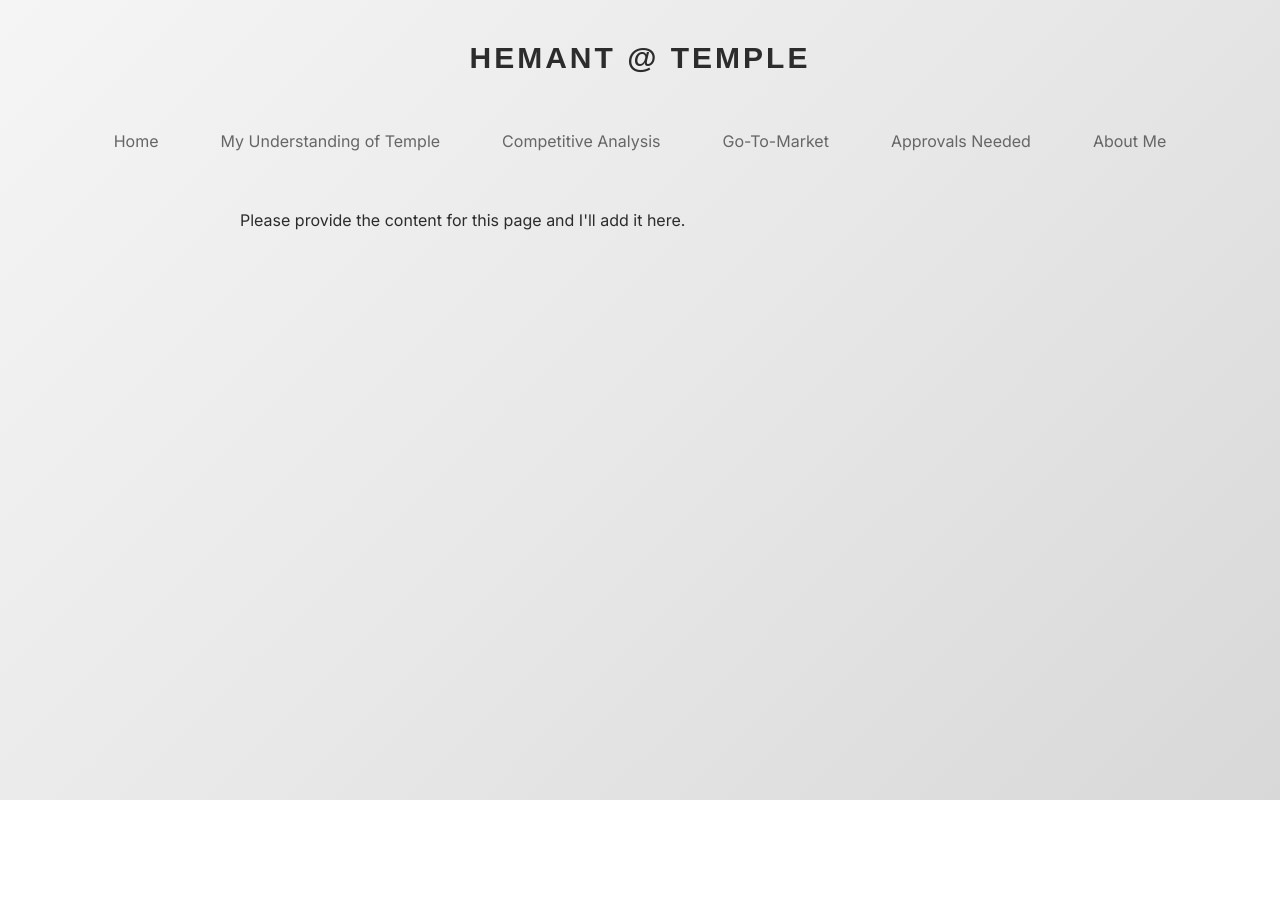
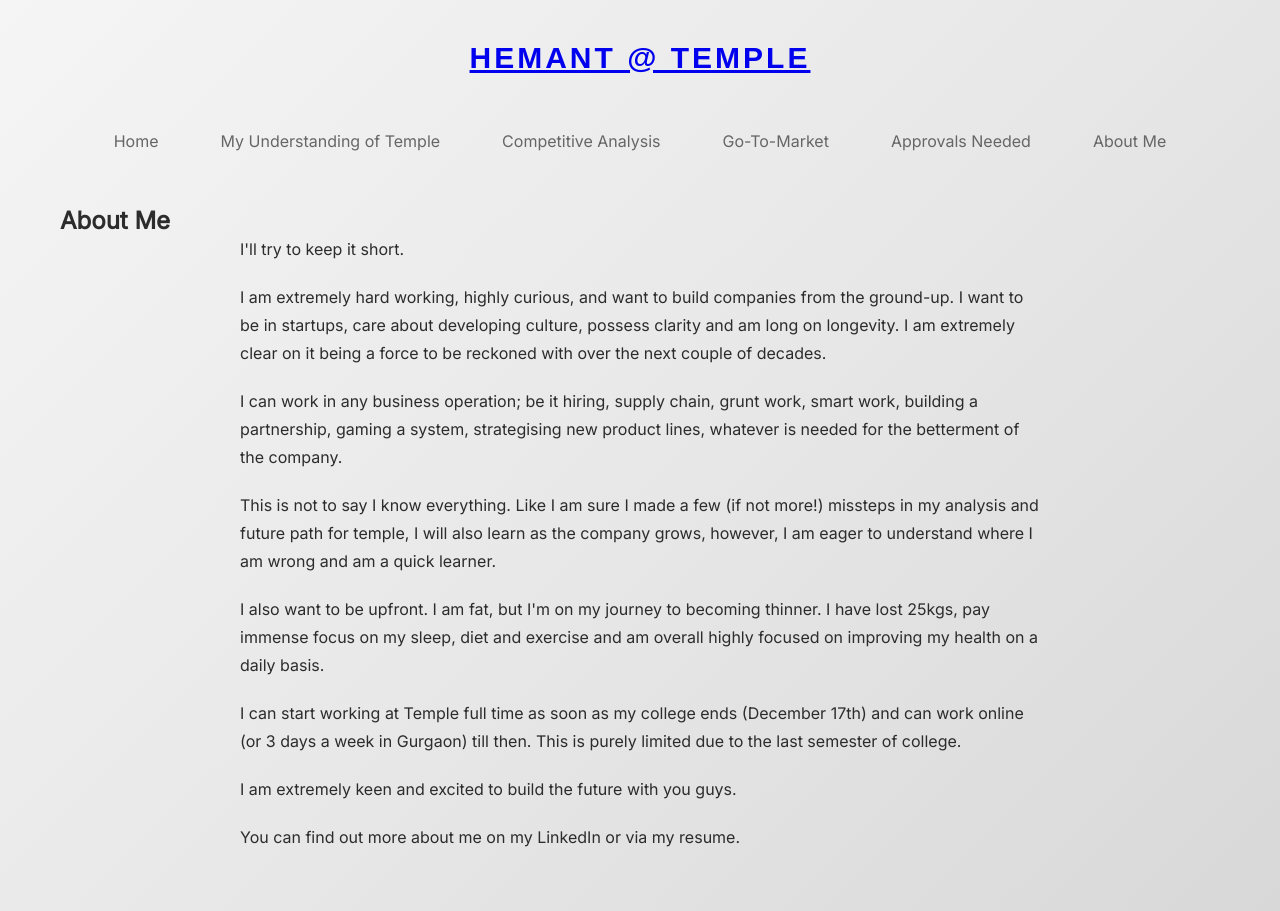
Before and after one commit to hemantgdev/hg-temple, a website built with Vite: page about.html in a window 1280 px wide. Before the commit the page ends 800 px from the top, so only its background shows below. Built offline with nearby package versions, Linux system fonts and the light colour scheme; a web font is replaced by a local one.

Commit message:
Update about.html

```diff
--- a/about.html
+++ b/about.html
@@ -9,7 +9,7 @@
 </head>
 <body>
     <div class="container">
-        <h1 class="main-title">HEMANT @ TEMPLE</h1>
+        <h1 class="main-title"><a href="index.html">HEMANT @ TEMPLE</a></h1>
 
         <nav class="menu">
             <a href="index.html">Home</a>
@@ -20,8 +20,24 @@
             <a href="about.html">About Me</a>
         </nav>
 
+        <h2 class="page-title">About Me</h2>
+
         <div class="content">
-            <p>Please provide the content for this page and I'll add it here.</p>
+            <p>I'll try to keep it short.</p>
+
+            <p>I am extremely hard working, highly curious, and want to build companies from the ground-up. I want to be in startups, care about developing culture, possess clarity and am long on longevity. I am extremely clear on it being a force to be reckoned with over the next couple of decades.</p>
+
+            <p>I can work in any business operation; be it hiring, supply chain, grunt work, smart work, building a partnership, gaming a system, strategising new product lines, whatever is needed for the betterment of the company.</p>
+
+            <p>This is not to say I know everything. Like I am sure I made a few (if not more!) missteps in my analysis and future path for temple, I will also learn as the company grows, however, I am eager to understand where I am wrong and am a quick learner.</p>
+
+            <p>I also want to be upfront. I am fat, but I'm on my journey to becoming thinner. I have lost 25kgs, pay immense focus on my sleep, diet and exercise and am overall highly focused on improving my health on a daily basis.</p>
+
+            <p>I can start working at Temple full time as soon as my college ends (December 17th) and can work online (or 3 days a week in Gurgaon) till then. This is purely limited due to the last semester of college.</p>
+
+            <p>I am extremely keen and excited to build the future with you guys.</p>
+
+            <p>You can find out more about me on my LinkedIn or via my resume.</p>
         </div>
     </div>
 </body>
```
